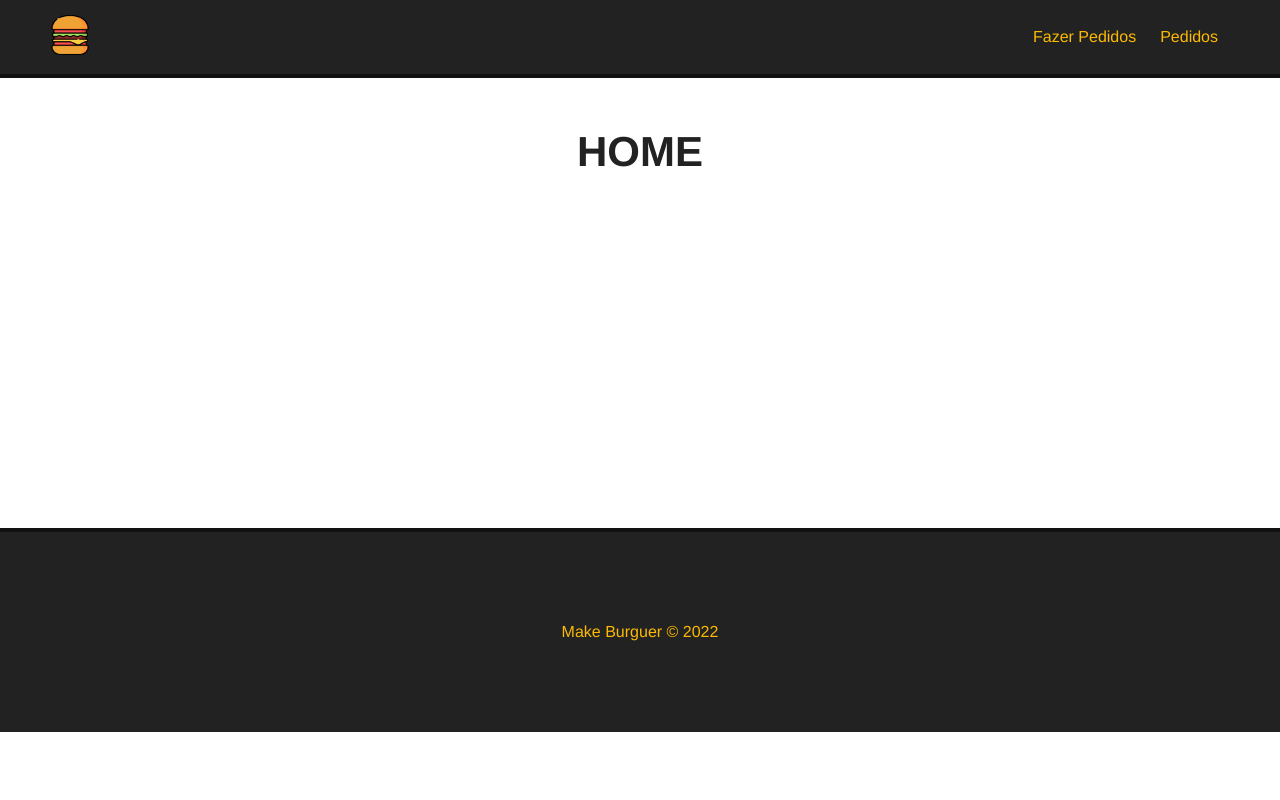
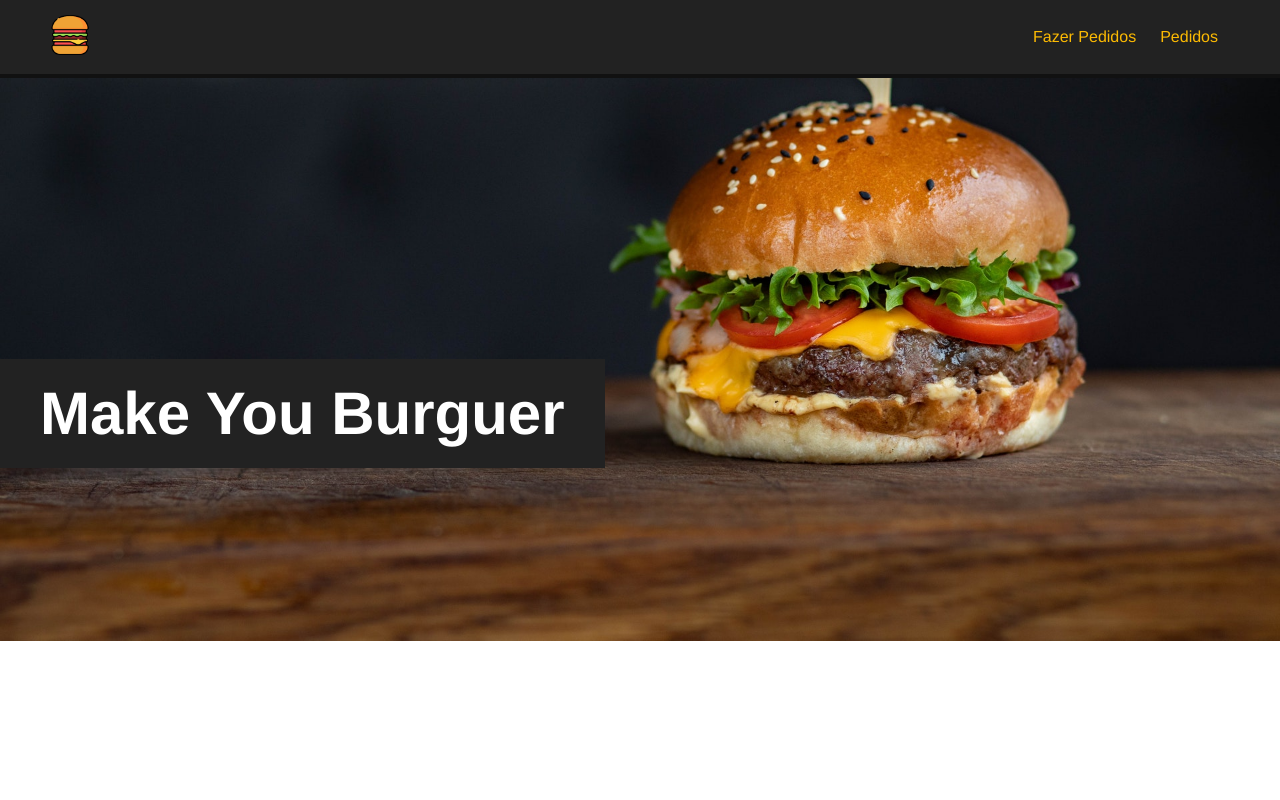
Before and after one commit to KeylaneSilva/initVuejs, a Vue app in the folder make-burguer/: page / in a window 1280 px wide. Shown: the top 800 px of the page. Built offline with nearby package versions, Linux system fonts and the light colour scheme.

Commit message:
add banner na pagina

```diff
--- a/make-burguer/src/views/Home.vue
+++ b/make-burguer/src/views/Home.vue
@@ -1,12 +1,21 @@
 <template>
+<div>
+  <Banner/>
   <div class="main-container">
-    <h1>HOME</h1>
+    <h1>Monte o seu Burguer</h1>
   </div>
+</div>
 </template>
 
 <script>
- export default{
-   name: 'Home'
- }
+  import Banner from '../components/Banner.vue'
+  export default{
+    name: 'Home',
+
+  components:{
+    Banner
+   }
+  }
+
 
 </script>
```
